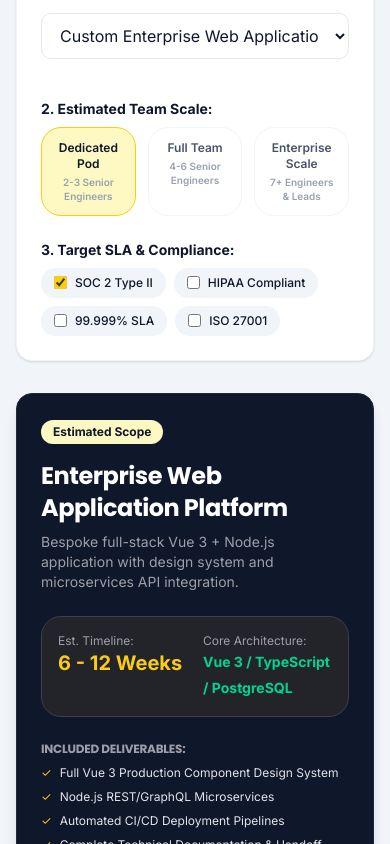
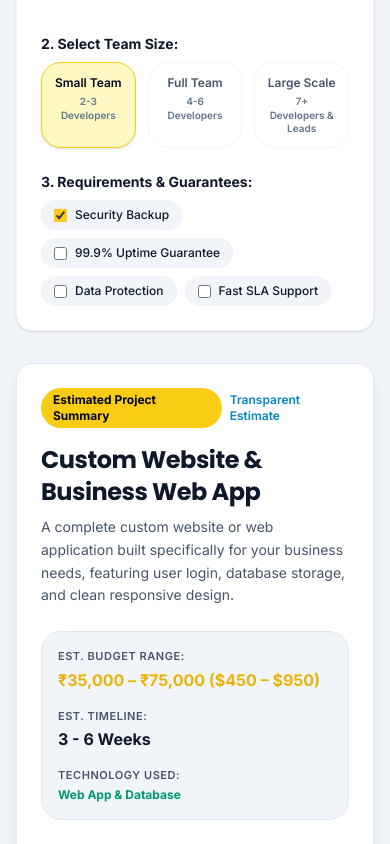
Before and after one commit to SHP-Association/website, a Vue app: page /services in a window 390 px wide. Shown: the part 6780-7624 px from the top of the page. Built offline with nearby package versions, Linux system fonts and the light colour scheme.

Commit message:
feat: add phone field and custom requirements to contact and demo forms, and update form labels and validation logic.

```diff
--- a/src/components/sections/ServiceEstimator.vue
+++ b/src/components/sections/ServiceEstimator.vue
@@ -1,8 +1,8 @@
 <template>
   <SectionContainer
     tag="Project Estimator"
-    title="Estimate Your Project Requirements & Timeline"
-    subtitle="Select your target architecture and project scope to see recommended timelines, team composition, and core deliverables."
+    title="Estimate Your Project Cost & Timeline"
+    subtitle="Select your project type and team size to see estimated costs, completion time, and what deliverables you receive."
     bg-alt
   >
     <div class="grid grid-cols-1 lg:grid-cols-2 gap-8 items-start">
@@ -11,30 +11,30 @@
         <BaseSelect
           id="project-domain"
           v-model="selectedDomain"
-          label="1. Select Service Domain"
+          label="1. Select What You Want to Build"
           :options="domainOptions"
         />
 
         <div>
-          <label class="text-sm font-bold text-darkText block mb-2">2. Estimated Team Scale:</label>
+          <label class="text-sm font-bold text-primaryText block mb-2">2. Select Team Size:</label>
           <div class="grid grid-cols-3 gap-3">
             <button
               v-for="scale in teamScales"
               :key="scale.id"
               type="button"
-              :class="['p-3 rounded-xl border text-xs font-semibold flex flex-col items-center gap-1 transition-all', selectedScale === scale.id ? 'border-brand-yellow bg-brand-light text-darkText dark:text-brand-yellow font-bold' : 'border-surface-subtle text-secondaryText']"
+              :class="['p-3 rounded-xl border text-xs font-semibold flex flex-col items-center gap-1 transition-all', selectedScale === scale.id ? 'border-brand-yellow bg-brand-light text-slate-950 dark:text-brand-yellow font-bold shadow-sm' : 'border-surface-subtle text-secondaryText hover:border-brand-yellow']"
               @click="selectedScale = scale.id"
             >
               <span>{{ scale.label }}</span>
-              <span class="text-[10px] text-gray-400">{{ scale.desc }}</span>
+              <span class="text-[10px] text-mutedText">{{ scale.desc }}</span>
             </button>
           </div>
         </div>
 
         <div>
-          <label class="text-sm font-bold text-darkText block mb-2">3. Target SLA & Compliance:</label>
+          <label class="text-sm font-bold text-primaryText block mb-2">3. Requirements & Guarantees:</label>
           <div class="flex flex-wrap gap-2">
-            <label v-for="comp in complianceOptions" :key="comp" class="inline-flex items-center gap-2 px-3 py-1.5 rounded-lg border border-surface-subtle bg-surface-subtle text-xs font-medium text-darkText cursor-pointer">
+            <label v-for="comp in complianceOptions" :key="comp" class="inline-flex items-center gap-2 px-3 py-1.5 rounded-lg border border-surface-subtle bg-surface-subtle text-xs font-medium text-primaryText cursor-pointer hover:border-slate-300 dark:hover:border-slate-700">
               <input type="checkbox" :value="comp" v-model="selectedCompliance" class="accent-brand-yellow" />
               <span>{{ comp }}</span>
             </label>
@@ -43,37 +43,46 @@
       </div>
 
       <!-- Result Summary Card -->
-      <div class="bg-surface-dark text-white rounded-2xl p-6 border border-gray-800 shadow-lg flex flex-col justify-between h-full">
+      <div class="bg-surface-card text-primaryText rounded-2xl p-6 border border-slate-200 dark:border-slate-800 shadow-lg flex flex-col justify-between h-full">
         <div>
-          <span class="inline-block bg-brand-light text-darkText text-xs font-bold px-3 py-1 rounded-full mb-4">Estimated Scope</span>
-          <h3 class="text-2xl font-bold text-white mb-2">{{ activeEstimation.title }}</h3>
-          <p class="text-zinc-400 text-sm mb-6">{{ activeEstimation.description }}</p>
+          <div class="flex items-center justify-between gap-2 mb-4">
+            <span class="inline-block bg-brand-yellow text-slate-950 text-xs font-extrabold px-3 py-1 rounded-full">Estimated Project Summary</span>
+            <span class="text-xs text-brand-sky font-semibold">Transparent Estimate</span>
+          </div>
 
-          <div class="grid grid-cols-2 gap-4 mb-6 p-4 rounded-xl bg-zinc-800/80 border border-zinc-700">
+          <h3 class="text-2xl font-bold text-primaryText mb-2">{{ activeEstimation.title }}</h3>
+          <p class="text-secondaryText text-sm mb-6 leading-relaxed">{{ activeEstimation.description }}</p>
+
+          <!-- 3-Column Key Metrics Box -->
+          <div class="grid grid-cols-1 sm:grid-cols-3 gap-4 mb-6 p-4 rounded-xl bg-surface-subtle border border-slate-200 dark:border-slate-700">
             <div>
-              <span class="text-xs text-zinc-400 block">Est. Timeline:</span>
-              <span class="text-xl font-extrabold text-brand-yellow">{{ activeEstimation.timeline }}</span>
+              <span class="text-[11px] text-secondaryText font-semibold block mb-0.5 uppercase tracking-wider">Est. Budget Range:</span>
+              <span class="text-base font-extrabold text-brand-hover dark:text-brand-yellow block">{{ activeBudgetRange }}</span>
             </div>
             <div>
-              <span class="text-xs text-zinc-400 block">Core Architecture:</span>
-              <span class="text-sm font-bold text-emerald-400">{{ activeEstimation.arch }}</span>
+              <span class="text-[11px] text-secondaryText font-semibold block mb-0.5 uppercase tracking-wider">Est. Timeline:</span>
+              <span class="text-base font-extrabold text-primaryText block">{{ activeEstimation.timeline }}</span>
+            </div>
+            <div>
+              <span class="text-[11px] text-secondaryText font-semibold block mb-0.5 uppercase tracking-wider">Technology Used:</span>
+              <span class="text-xs font-bold text-emerald-600 dark:text-emerald-400 block mt-0.5">{{ activeEstimation.arch }}</span>
             </div>
           </div>
 
           <div>
-            <h4 class="text-xs font-bold text-zinc-400 uppercase tracking-wider mb-2">Included Deliverables:</h4>
-            <ul class="space-y-2">
-              <li v-for="deliv in activeEstimation.deliverables" :key="deliv" class="flex items-center gap-2 text-xs text-zinc-200">
-                <span class="text-brand-yellow">✓</span>
-                <span>{{ deliv }}</span>
+            <h4 class="text-xs font-bold text-secondaryText uppercase tracking-wider mb-3">Included What You Get (Deliverables):</h4>
+            <ul class="space-y-2.5">
+              <li v-for="deliv in activeEstimation.deliverables" :key="deliv" class="flex items-start gap-2.5 text-xs text-primaryText font-medium">
+                <span class="text-brand-hover dark:text-brand-yellow font-bold text-sm shrink-0">✓</span>
+                <span class="leading-normal">{{ deliv }}</span>
               </li>
             </ul>
           </div>
         </div>
 
-        <div class="mt-8 pt-4 border-t border-zinc-800">
+        <div class="mt-8 pt-4 border-t border-slate-200 dark:border-slate-800">
           <BaseButton to="/contact" variant="primary" full-width>
-            Request Official Proposal for This Scope
+            Request Exact Quotation for This Scope
           </BaseButton>
         </div>
       </div>
@@ -92,73 +101,97 @@ type ScaleType = 'pod' | 'team' | 'department';
 
 const selectedDomain = ref<DomainType>('enterprise');
 const selectedScale = ref<ScaleType>('pod');
-const selectedCompliance = ref<string[]>(['SOC 2 Type II']);
+const selectedCompliance = ref<string[]>(['Security Backup']);
 
 const domainOptions = [
-  { value: 'enterprise', label: 'Custom Enterprise Web Application' },
-  { value: 'cloud', label: 'Cloud Migration & Kubernetes DevOps' },
-  { value: 'ai', label: 'AI LLM & RAG Vector Integration' },
-  { value: 'distributed', label: 'High-Throughput Microservices Backend' }
+  { value: 'enterprise', label: 'Custom Website & Web Application' },
+  { value: 'cloud', label: 'Cloud Server Setup & 24/7 Support' },
+  { value: 'ai', label: 'Smart AI Assistant & Document Search' },
+  { value: 'distributed', label: 'Fast Database & High-Speed Software' }
 ];
 
 const teamScales: Array<{ id: ScaleType; label: string; desc: string }> = [
-  { id: 'pod', label: 'Dedicated Pod', desc: '2-3 Senior Engineers' },
-  { id: 'team', label: 'Full Team', desc: '4-6 Senior Engineers' },
-  { id: 'department', label: 'Enterprise Scale', desc: '7+ Engineers & Leads' }
+  { id: 'pod', label: 'Small Team', desc: '2-3 Developers' },
+  { id: 'team', label: 'Full Team', desc: '4-6 Developers' },
+  { id: 'department', label: 'Large Scale', desc: '7+ Developers & Leads' }
 ];
 
-const complianceOptions = ['SOC 2 Type II', 'HIPAA Compliant', '99.999% SLA', 'ISO 27001'];
+const complianceOptions = ['Security Backup', '99.9% Uptime Guarantee', 'Data Protection', 'Fast SLA Support'];
+
+const budgetRanges: Record<DomainType, Record<ScaleType, string>> = {
+  enterprise: {
+    pod: '₹35,000 – ₹75,000 ($450 – $950)',
+    team: '₹75,000 – ₹1,50,000 ($950 – $1,900)',
+    department: '₹1,50,000 – ₹3,50,000+ ($1,900 – $4,500+)'
+  },
+  cloud: {
+    pod: '₹25,000 – ₹55,000 ($320 – $700)',
+    team: '₹55,000 – ₹1,20,000 ($700 – $1,500)',
+    department: '₹1,20,000 – ₹2,80,000+ ($1,500 – $3,600+)'
+  },
+  ai: {
+    pod: '₹40,000 – ₹90,000 ($500 – $1,150)',
+    team: '₹90,000 – ₹2,00,000 ($1,150 – $2,500)',
+    department: '₹2,00,000 – ₹4,50,000+ ($2,500 – $5,800+)'
+  },
+  distributed: {
+    pod: '₹35,000 – ₹80,000 ($450 – $1,000)',
+    team: '₹80,000 – ₹1,80,000 ($1,000 – $2,300)',
+    department: '₹1,80,000 – ₹4,00,000+ ($2,300 – $5,000+)'
+  }
+};
 
 const estimations = {
   enterprise: {
-    title: 'Enterprise Web Application Platform',
-    description: 'Bespoke full-stack Vue 3 + Node.js application with design system and microservices API integration.',
-    timeline: '6 - 12 Weeks',
-    arch: 'Vue 3 / TypeScript / PostgreSQL',
+    title: 'Custom Website & Business Web App',
+    description: 'A complete custom website or web application built specifically for your business needs, featuring user login, database storage, and clean responsive design.',
+    timeline: '3 - 6 Weeks',
+    arch: 'Web App & Database',
     deliverables: [
-      'Full Vue 3 Production Component Design System',
-      'Node.js REST/GraphQL Microservices',
-      'Automated CI/CD Deployment Pipelines',
-      'Complete Technical Documentation & Handoff'
+      'Custom modern responsive website & admin control dashboard',
+      'Secure customer login and database data storage',
+      'Automated daily data backups and security protection',
+      'Complete user training, source code, and handover guide'
     ]
   },
   cloud: {
-    title: 'Cloud Infrastructure & DevOps Pipeline',
-    description: 'High-availability Kubernetes deployment on AWS/GCP with Infrastructure as Code automation.',
-    timeline: '4 - 8 Weeks',
-    arch: 'Terraform / EKS / Docker / ArgoCD',
+    title: 'Cloud Server Setup & 24/7 Security',
+    description: 'Professional cloud server setup (AWS / Google Cloud) ensuring your website or business app runs 24/7 fast without crashing.',
+    timeline: '2 - 4 Weeks',
+    arch: 'Cloud Server & Firewall',
     deliverables: [
-      'Multi-region EKS/GKE Kubernetes Architecture',
-      'Terraform Infrastructure as Code Repository',
-      'Zero-Downtime Rolling Release CI/CD',
-      'Prometheus & Datadog Monitoring Setup'
+      'High-speed cloud server setup with zero downtime',
+      'Automatic daily backup and instant crash recovery',
+      'Real-time server health monitoring and email alerts',
+      'SSL security certificates and protection setup'
     ]
   },
   ai: {
-    title: 'AI RAG Engine & Semantic Search',
-    description: 'Enterprise Retrieval-Augmented Generation knowledge pipeline with private LLM integration.',
-    timeline: '4 - 10 Weeks',
-    arch: 'Python / LangChain / Pinecone / FastAPI',
+    title: 'Smart AI Assistant & Search Tool',
+    description: 'An intelligent AI assistant trained on your business documents to answer customer questions automatically and speed up daily tasks.',
+    timeline: '3 - 6 Weeks',
+    arch: 'AI Chatbot & Search',
     deliverables: [
-      'Encrypted Vector Database Knowledge Pipeline',
-      'Semantic Search API & Admin Control Panel',
-      'Private LLM Endpoint Deployment',
-      'Security & Data Governance Safeguards'
+      'Custom AI chatbot trained on your company files and PDFs',
+      'Instant smart document search for your internal team',
+      'Easy admin dashboard to upload and manage company files',
+      '100% data privacy and customer chat safety safeguards'
     ]
   },
   distributed: {
-    title: 'High-Throughput Microservices Engine',
-    description: 'Event-driven messaging backend engineered for sub-100ms API response latency under high load.',
-    timeline: '8 - 14 Weeks',
-    arch: 'Go / Kafka / Redis / PostgreSQL',
+    title: 'High-Speed Database & Custom Software',
+    description: 'A powerful, fast database system built to process thousands of orders, entries, or customer requests per second smoothly.',
+    timeline: '4 - 8 Weeks',
+    arch: 'Fast Database Engine',
     deliverables: [
-      'Apache Kafka Real-Time Event Bus',
-      'Sub-100ms Redis Caching Layer',
-      'High-Concurrency Microservices Engine',
-      'Load Testing & Benchmark Audit Report'
+      'Super-fast database engine for instant page loading',
+      'Real-time data synchronization across all devices',
+      'Performance testing to handle heavy customer traffic',
+      'Full source code ownership and technical support'
     ]
   }
 };
 
 const activeEstimation = computed(() => estimations[selectedDomain.value]);
+const activeBudgetRange = computed(() => budgetRanges[selectedDomain.value][selectedScale.value]);
 </script>
--- a/src/views/Demo.vue
+++ b/src/views/Demo.vue
@@ -4,13 +4,13 @@
       <div class="max-w-3xl mx-auto">
         <div class="text-center mb-10 animate-fade-in-up">
           <span class="inline-flex items-center gap-2 bg-brand-light dark:bg-slate-800 border border-brand-border dark:border-slate-700 px-3.5 py-1.5 rounded-full text-xs font-semibold text-primaryText mb-4">
-            Live Demonstration
+            Free Guided Walkthrough
           </span>
           <h1 class="text-4xl md:text-5xl font-extrabold text-primaryText tracking-tight mb-4 leading-tight">
             Request a Live Guided Demo
           </h1>
           <p class="text-lg text-secondaryText leading-relaxed">
-            Fill out the form below and our team will get in touch to schedule a live, personalized walkthrough of our software platforms.
+            Choose what software or business system you want to see. We will give you a simple live walkthrough and answer all your questions.
           </p>
         </div>
 
```
Also changed, not shown: google-sheets-script.js (+35 -9 lines), src/components/forms/ContactForm.vue (+26 -11 lines), src/components/forms/DemoRequestForm.vue (+65 -27 lines), src/components/sections/CompanyTimeline.vue (+6 -6 lines).
